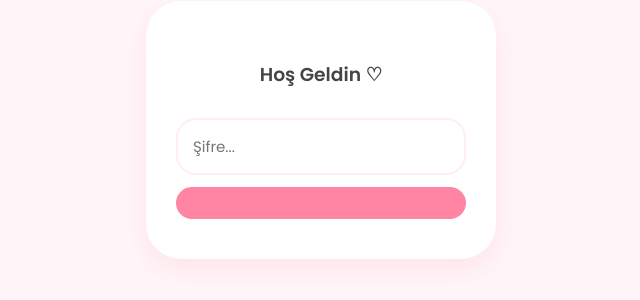
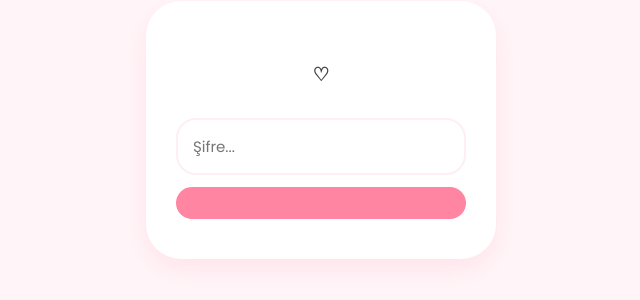
Before and after one commit to fetullahgulen/new, a website built with Vite: page index.html in a window 1280 px wide. Shown: the part 270-570 px from the top of the page, without its empty margins (319-959 px from the left). Built offline with nearby package versions, Linux system fonts and the light colour scheme.

Commit message:
Fix HTML encoding issues in index.html

```diff
--- a/index.html
+++ b/index.html
@@ -100,7 +100,7 @@
 
     <div id="login-overlay">
         <div class="login-box">
-            <h3>Hoş Geldin ♡</h3>
+            <h3>♡</h3>
             <input type="password" id="pass" placeholder="Şifre...">
             <button class="btn-primary" onclick="check()"></button>
         </div>
```
